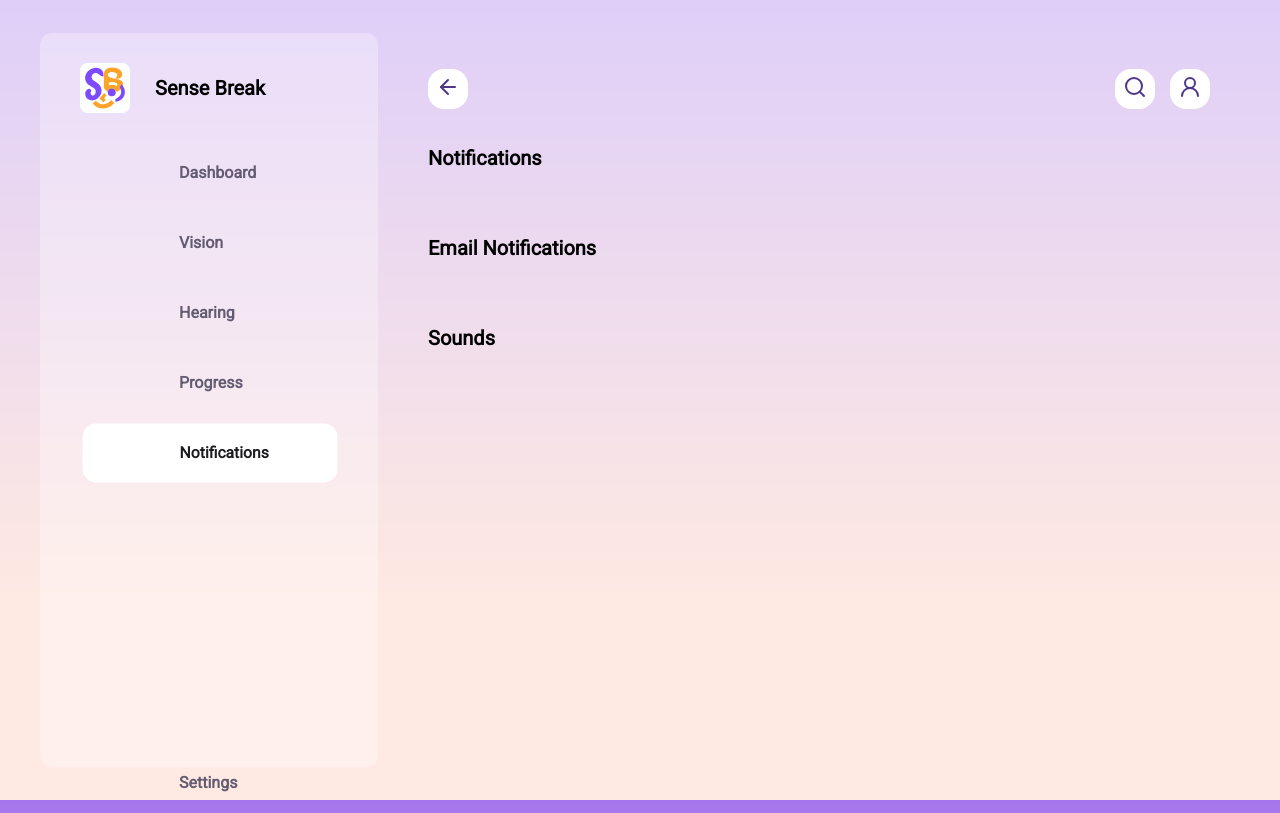
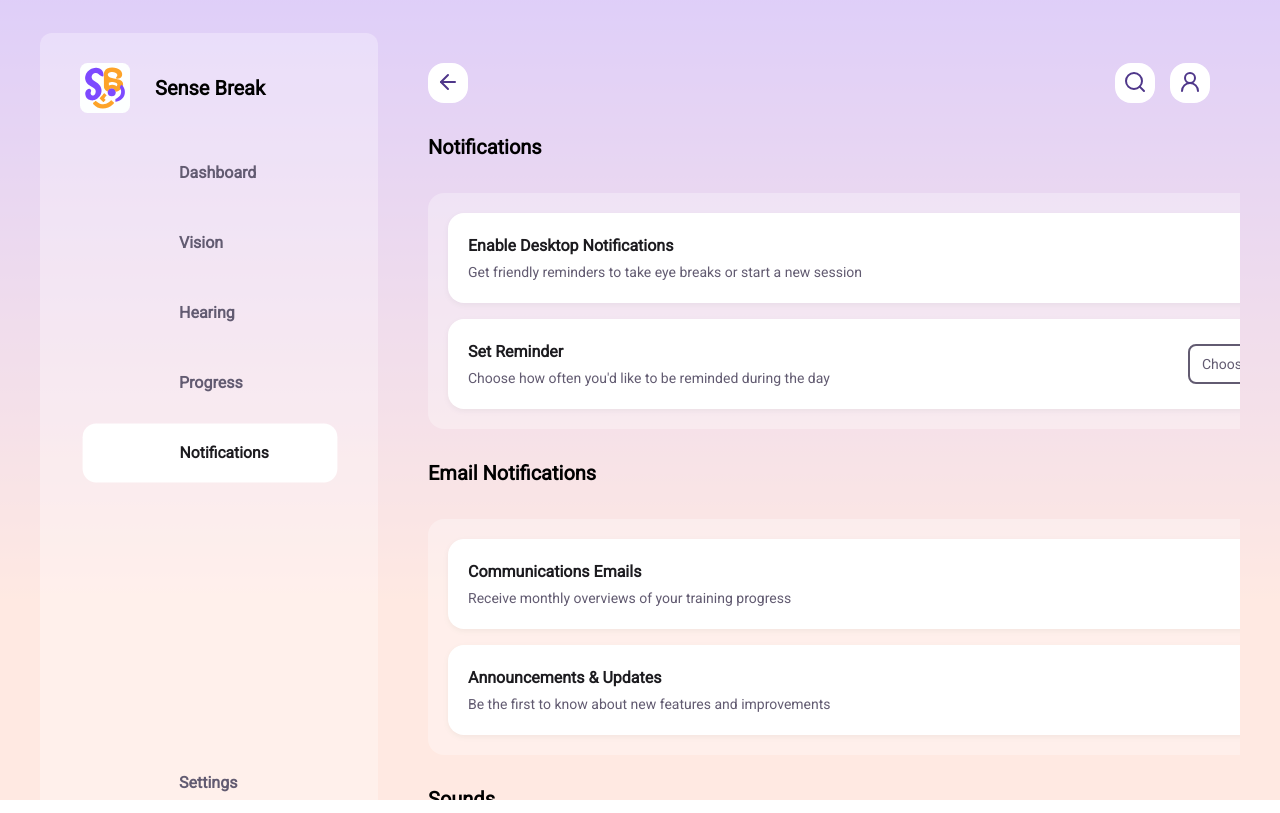
Before and after one commit to kamarazzi28/sense-break-web, a React (Vite) app: page /notifications in a window 1280 px wide. Built offline with nearby package versions, Linux system fonts and the light colour scheme; some icons are missing.

Commit message:
feat: layout configs

```diff
--- a/src/components/Header/Header.css
+++ b/src/components/Header/Header.css
@@ -1,5 +1,7 @@
 .header {
     display: flex;
+    position: sticky;
+    top: 0;
     justify-content: space-between;
     align-items: center;
     height: 51px;
--- a/src/index.css
+++ b/src/index.css
@@ -9,16 +9,25 @@ body {
     background: #ffffffa5;
     padding: 33px 40px;
     display: flex;
+    overflow: hidden;
 }
 
 .app-sidebar {
     width: 338px;
     flex-shrink: 0;
+    height: 100vh;
+    overflow: hidden;
 }
 
-.app-content {
+.app-scroll-container {
     flex: 1;
-    padding: 30px 30px 75px 50px;
+    height: 100vh;
+    overflow-y: auto;
+    padding: 30px 30px 90px 50px;
+    box-sizing: border-box;
+    display: flex;
+    flex-direction: column;
+    scrollbar-width: none;
 }
 
 .training-cards {
@@ -39,7 +48,6 @@ body {
     align-items: flex-end;
     gap: 20px;
 }
-
 
 .auth-page {
     display: flex;
--- a/src/pages/Layout.jsx
+++ b/src/pages/Layout.jsx
@@ -6,11 +6,13 @@ import '../index.css';
 function Layout() {
     return (
         <div className="app-layout">
-            <Sidebar/>
-            <main className="app-content">
+            <div className="app-sidebar">
+                <Sidebar/>
+            </div>
+            <div className="app-scroll-container">
                 <Header name="Kami"/>
                 <Outlet/>
-            </main>
+            </div>
         </div>
     );
 }
--- a/src/pages/Login.jsx
+++ b/src/pages/Login.jsx
@@ -5,9 +5,11 @@ import Button from "../components/Button/Button.jsx";
 import {createUserIfNotExists, handleGoogleLogin} from '../firebaseHelpers';
 import {auth} from '../firebase.js';
 import {signInWithEmailAndPassword} from 'firebase/auth';
+import {useNavigate} from "react-router-dom";
 
 
 function Login() {
+    const navigate = useNavigate();
     const [email, setEmail] = useState('');
     const [password, setPassword] = useState('');
     const [errors, setErrors] = useState({});
@@ -30,9 +32,7 @@ function Login() {
         try {
             const result = await signInWithEmailAndPassword(auth, email, password);
             await createUserIfNotExists(result.user);
-            console.log('Login successful!');
-            // например:
-            // window.location.href = '/dashboard';
+            navigate('/');
         } catch (error) {
             console.error(error);
             setErrors({email: 'Invalid email or password', password: 'Invalid email or password'});
--- a/src/pages/Notifications.jsx
+++ b/src/pages/Notifications.jsx
@@ -1,12 +1,81 @@
 import '../index.css';
 import Title from "../components/Title/Title.jsx";
+import FeatureRow from "../components/FeatureRow/FeatureRow.jsx";
+import Toggle from "../components/Toggle/Toggle.jsx";
+import CustomSelect from "../components/CustomSelect/CustomSelect.jsx";
+import {useState} from "react";
 
 function Notifications() {
+    const [notificationsEnabled, setNotificationsEnabled] = useState(true);
+    const [reminder, setReminder] = useState('');
+
     return (
         <>
             <Title name="Notifications" text=""/>
+            <div className="feature-group">
+                <FeatureRow
+                    title="Enable Desktop Notifications"
+                    description="Get friendly reminders to take eye breaks or start a new session"
+                    rightElement={
+                        <Toggle
+                            isOn={notificationsEnabled}
+                            onToggle={() => setNotificationsEnabled(!notificationsEnabled)}
+                        />
+                    }
+                />
+                <FeatureRow
+                    title="Set Reminder"
+                    description="Choose how often you'd like to be reminded during the day"
+                    rightElement={
+                        <CustomSelect
+                            value={reminder}
+                            onChange={(e) => setReminder(e.target.value)}
+                            options={[
+                                {value: '30', label: 'Every 30 min'},
+                                {value: '60', label: 'Every hour'},
+                                {value: '180', label: 'Every 3 hours'},
+                            ]}
+                            placeholder="Choose Time"
+                        />
+                    }
+                />
+            </div>
             <Title name="Email Notifications" text=""/>
+            <div className="feature-group">
+                <FeatureRow
+                    title="Communications Emails"
+                    description="Receive monthly overviews of your training progress"
+                    rightElement={
+                        <Toggle
+                            isOn={notificationsEnabled}
+                            onToggle={() => setNotificationsEnabled(!notificationsEnabled)}
+                        />
+                    }
+                />
+                <FeatureRow
+                    title="Announcements & Updates"
+                    description="Be the first to know about new features and improvements"
+                    rightElement={
+                        <Toggle
+                            isOn={notificationsEnabled}
+                            onToggle={() => setNotificationsEnabled(!notificationsEnabled)}
+                        />
+                    }
+                />
+            </div>
             <Title name="Sounds" text=""/>
+            <div className="feature-group">
+                <FeatureRow
+                    title="Disable All Notification Sounds"
+                    description="Turn off all audio alerts and reminders"
+                    rightElement={
+                        <Toggle
+                            isOn={notificationsEnabled}
+                            onToggle={() => setNotificationsEnabled(!notificationsEnabled)}
+                        />
+                    }
+                />
+            </div>
         </>
     )
 }
--- a/src/pages/Progress.jsx
+++ b/src/pages/Progress.jsx
@@ -6,7 +6,7 @@ function Progress() {
         <>
             <Title
                 name="Your Progress"
-                text={`TGreat job staying consistent!
+                text={`Great job staying consistent!
                 \nKeep going and turn your short sessions into a healthy daily habit.`}
             />
         </>
--- a/src/pages/Register.jsx
+++ b/src/pages/Register.jsx
@@ -5,9 +5,11 @@ import Button from "../components/Button/Button.jsx";
 import {createUserIfNotExists, handleGoogleLogin} from '../firebaseHelpers';
 import {createUserWithEmailAndPassword, updateProfile} from 'firebase/auth';
 import {auth} from '../firebase';
+import {useNavigate} from "react-router-dom";
 
 
 function Register() {
+    const navigate = useNavigate();
     const [email, setEmail] = useState('');
     const [password, setPassword] = useState('');
     const [errors, setErrors] = useState({});
@@ -35,8 +37,7 @@ function Register() {
             const result = await createUserWithEmailAndPassword(auth, email, password);
             await updateProfile(result.user, {displayName: username});
             await createUserIfNotExists(result.user);
-            console.log('Registration successful!');
-            // window.location.href = '/dashboard';
+            navigate('/');
         } catch (error) {
             console.error(error);
             setErrors({email: 'Email already in use'});
--- a/src/pages/Settings.jsx
+++ b/src/pages/Settings.jsx
@@ -1,13 +1,67 @@
 import '../index.css';
 import Title from "../components/Title/Title.jsx";
+import FeatureRow from "../components/FeatureRow/FeatureRow.jsx";
+import CustomSelect from "../components/CustomSelect/CustomSelect.jsx";
+import {useState} from "react";
+import IconButton from "@mui/material/IconButton";
+import {ChevronRightIcon} from "lucide-react";
 
 function Settings() {
+    const [reminder, setReminder] = useState('');
+
     return (
         <>
             <Title name="General" text=""/>
+            <div className="feature-group">
+                <FeatureRow
+                    title="Language"
+                    description="Choose your preffered language"
+                    rightElement={
+                        <CustomSelect
+                            value={reminder}
+                            onChange={(e) => setReminder(e.target.value)}
+                            options={[
+                                {value: 'en', label: 'English'},
+                                {value: 'cz', label: 'Czech'},
+                            ]}
+                            placeholder="English"
+                        />
+                    }
+                />
+            </div>
             <Title name="Account Security" text=""/>
+            <div className="feature-group">
+                <FeatureRow
+                    title="Change Password"
+                    description="Update your login password for better security"
+                    rightElement={
+                        <IconButton onClick={() => console.log('Navigate to account settings')}>
+                            <ChevronRightIcon size={20}/>
+                        </IconButton>
+                    }
+                />
+                <FeatureRow
+                    title="Recovery Email"
+                    description="Update your login password for better security"
+                    rightElement={
+                        <IconButton onClick={() => console.log('Navigate to account settings')}>
+                            <ChevronRightIcon size={20}/>
+                        </IconButton>
+                    }
+                />
+                <FeatureRow
+                    title="Delete Account"
+                    titleColor="#B3261E"
+                    description="Permanently delete your account and all related data.  This action cannot be undone."
+                    rightElement={
+                        <IconButton onClick={() => console.log('Navigate to account settings')}>
+                            <ChevronRightIcon size={20}/>
+                        </IconButton>
+                    }
+                />
+            </div>
         </>
-    )
+    );
 }
 
-export default Settings
+export default Settings;
```
